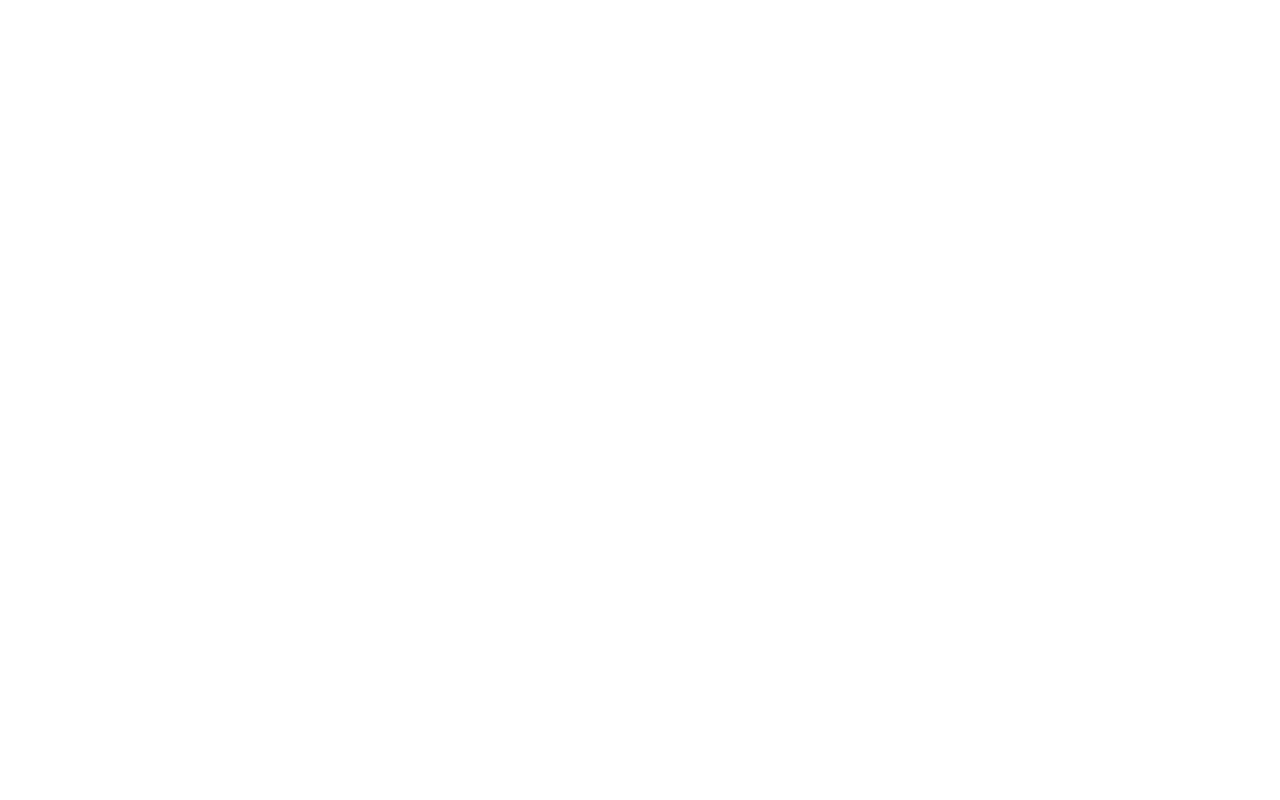
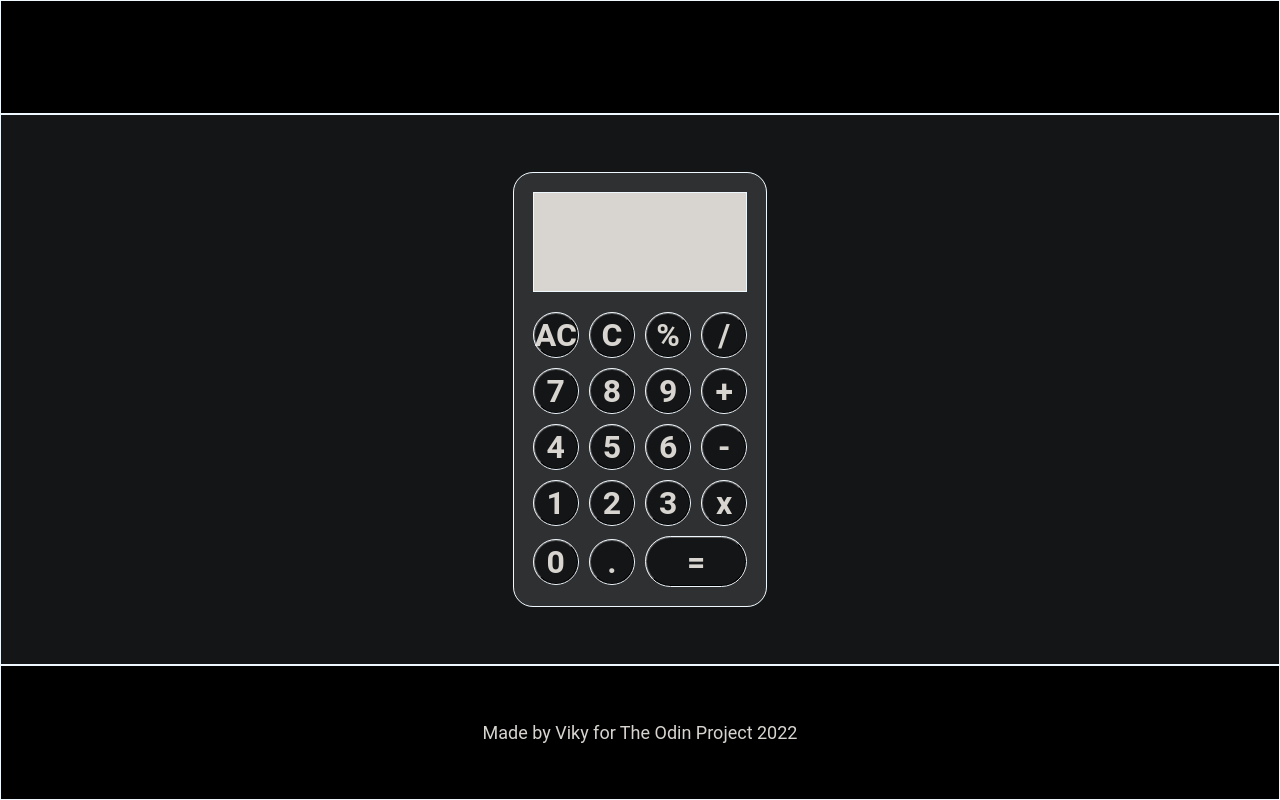
Before and after one commit to vikyw89/calculator, a plain HTML site: page index.html in a window 1280 px wide. Drawn offline with Linux system fonts and the light colour scheme.

Commit message:
savepoint calculator

```diff
--- a/app.js
+++ b/app.js
@@ -0,0 +1,73 @@
+let memory = 0
+
+const add = (a, b) => {
+    return a + b
+}
+
+console.log(add(1,2,3,4,5))
+
+const substract = (a, b) => {
+    return a - b
+}
+
+const multiply = (a, b) => {
+    return a * b
+}
+
+const divide = (a, b) => {
+    return a / b
+}
+
+console.log(add(2,2), substract(1,2), multiply(2,2), divide(2,2))
+
+const operate = (a, b, c) => {
+    return b(a,c)
+}
+
+const screen2Handler = (arg) => {
+    console.log(arg)
+    const numbers = ['1','2','3','4','5','6','7','8','9','0','.']
+    const result = ['=']
+    const screen1 = document.querySelector('.screen-row1')
+    const screen2 = document.querySelector('.screen-row2')
+    const button = document.querySelector(`button[data-key='${arg}']`)
+    if (screen2.textContent.length >= 12) {
+        return
+    }
+
+    button ? button.classList.add('pressed') : null
+    if (numbers.includes(arg)) {
+        screen2.textContent += arg
+    }
+}
+
+const mousedownHandler = (e) => {
+    screen2Handler(e.target.dataset.key)
+}
+
+const mouseupHandler = (e) => {
+    removeClass(e.target.dataset.key)
+}
+
+const keydownHandler = (e) => {
+    screen2Handler(e.key)
+}
+
+const keyupHandler = (e) => {
+    removeClass(e.key)
+}
+
+const removeClass = (arg) => {
+    const button = document.querySelector(`button[data-key='${arg}']`)
+    button ? button.classList.remove('pressed') : null
+}
+
+window.addEventListener('keydown', keydownHandler)
+window.addEventListener('keyup', keyupHandler)
+
+document.querySelectorAll('button').forEach(item => {
+    item.addEventListener('mousedown', mousedownHandler)
+    item.addEventListener('mouseup', mouseupHandler)
+})
+
+console.log(operate(5,multiply,5))
--- a/index.html
+++ b/index.html
@@ -8,6 +8,41 @@
     <title>Document</title>
 </head>
 <body>
+    <header>
+    </header>
+    <main>
+        <div class="grid-container">
+            <div class="screen">
+                <div class="screen-row1">
+                </div>
+                <div class="screen-row2">
+                </div>
+            </div>
+            <button data-key="esc">AC</button>
+            <button data-key="Backspace">C</button>
+            <button data-key="%">%</button>
+            <button data-key="/">/</button>
+            <button data-key="7">7</button>
+            <button data-key="8">8</button>
+            <button data-key="9">9</button>
+            <button data-key="+">+</button>
+            <button data-key="4">4</button>
+            <button data-key="5">5</button>
+            <button data-key="6">6</button>
+            <button data-key="-">-</button>
+            <button data-key="1">1</button>
+            <button data-key="2">2</button>
+            <button data-key="3">3</button>
+            <button data-key="*">x</button>
+            <button data-key="0">0</button>
+            <button data-key=".">.</button>
+            <button data-key="Enter" id="equal">=</button>
+        </div>
+
+    </main>
+    <footer>
+        Made by Viky for The Odin Project 2022
+    </footer>
     <script src="./app.js"></script>
 </body>
 </html>
--- a/style.css
+++ b/style.css
@@ -0,0 +1,101 @@
+:root {
+    --bg-color:#131516;
+    --text-color:#d8d4cf;
+    --button-color:#131516;
+}
+
+* {
+    margin:0;
+    padding:0;
+    outline: 1px solid aliceblue;
+    outline-offset: -1px;
+    font-family: Roboto;
+}
+
+body {
+    background-color: var(--bg-color);
+    color: var(--text-color);
+    display:flex;
+    flex-direction: column;
+    justify-content: center;
+    min-height: 100vh;
+}
+
+header {
+    background-color: black;
+    padding: 20px;
+    flex: 1;
+}
+
+main {
+    flex:1;
+    padding: 20px;
+    display: flex;
+    align-items: center;
+    justify-content: center;
+}
+
+.grid-container {
+    display: grid;
+    aspect-ratio: 1;
+    grid-template-columns: repeat(4, 1fr);
+    grid-template-areas: 20px;
+    padding: 20px;
+    border-radius: 20px;
+    justify-content: center;
+    align-items: center;
+    row-gap: 10px;
+    column-gap: 10px;
+    background-color: #2e3031;
+}
+
+.screen {
+    grid-area: 1 / 1 / 2 / 5;
+    background-color: #d8d4cf;
+    height: 100px;
+    margin-bottom: 10px;
+    color: var(--bg-color)
+}
+
+button {
+    border-radius: 50px;
+    text-align: center;
+    aspect-ratio: 1;
+    font-weight: bold;
+    background-color: var(--button-color);
+    color: var(--text-color);
+    font-size: 200%;
+    transition:0.3s;
+}
+
+#equal {
+    border-radius: 50px;
+    grid-column: 3/5;
+    aspect-ratio: 2;
+}
+
+footer {
+    display: flex;
+    background-color: black;
+    padding: 20px;
+    justify-content: center;
+    align-items: center;
+    flex: 1;
+    font-size: large;
+}
+
+.screen {
+    display: grid;
+    grid-template-rows: 30% 70%;
+    text-align: end;
+    align-items: center;
+}
+
+.screen-row2 {
+    font-size: 30px;
+}
+
+.pressed {
+    transform: scale(1.1);
+    background-color: black;
+}
```
